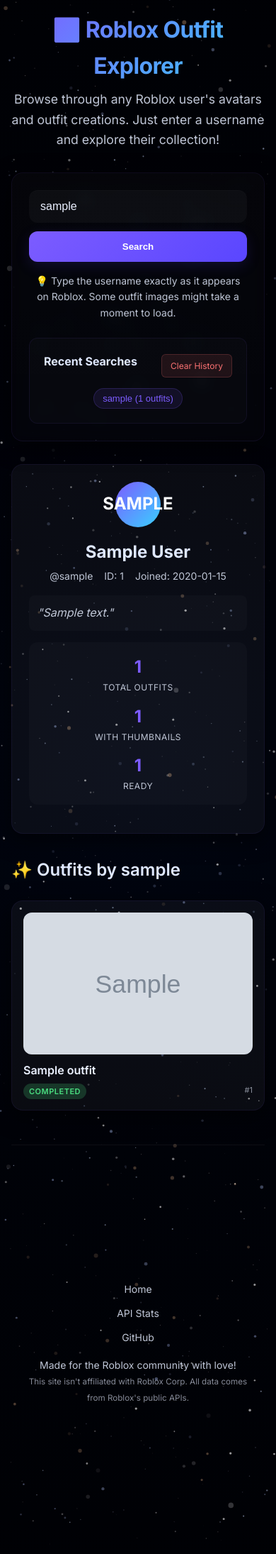
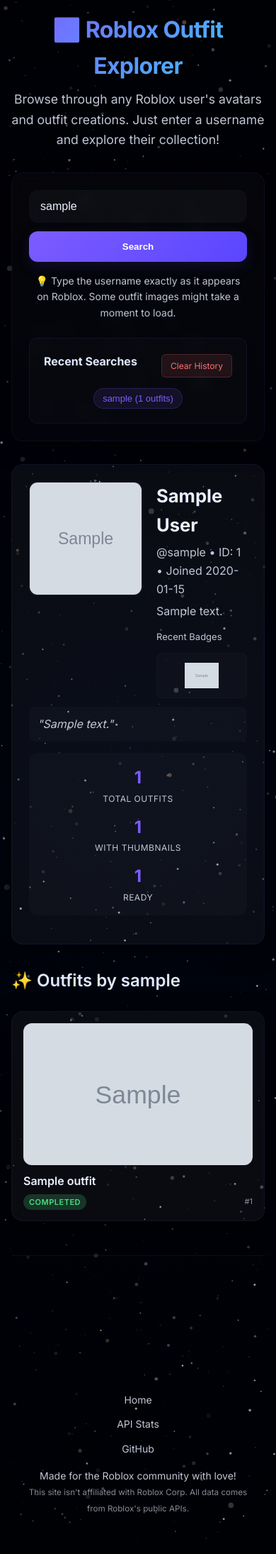
Before and after one commit to hiitsmedave9-cpu/Roblox-avatar-lookup, a Flask app: template templates/index.html in a window 390 px wide. Shown: the whole page at 71% size. Run offline with Flask 3, Linux system fonts and the light colour scheme; the template is opened without the code that fills it: most values are stand-ins (such as "Sample title", 1, 10 or a date in 2020); grey boxes marked "Sample" are stand-in pictures; some libraries are stand-ins or nearby versions.

Commit message:
another misc upd

```diff
--- a/app.py
+++ b/app.py
@@ -362,6 +362,73 @@
         'outfit_count': outfit_count
     })
 
+
+def get_avatar_thumbnail(user_id, size="420x420"):
+    """Fetch a user's current avatar thumbnail from Roblox thumbnails API."""
+    if not user_id:
+        return None
+
+    url = f"https://thumbnails.roblox.com/v1/users/avatar?userIds={user_id}&size={size}&format=Png&isCircular=false"
+    resp = make_request_with_retry(url, headers=HEADERS)
+    if not resp:
+        return None
+    try:
+        data = resp.json().get('data', [])
+        if data and isinstance(data, list):
+            return data[0].get('imageUrl')
+    except Exception:
+        pass
+    return None
+
+
+def fetch_user_badges(user_id, limit=12):
+    """Fetch recent badges for a user. Returns a list of dicts with id and name when available."""
+    if not user_id:
+        return []
+    url = f"https://badges.roblox.com/v1/users/{user_id}/badges?limit={limit}"
+    resp = make_request_with_retry(url, headers=HEADERS)
+    badges = []
+    if not resp:
+        return badges
+    try:
+        data = resp.json().get('data', [])
+        badge_ids = []
+        for item in data:
+            # API variants may return different fields; be defensive
+            bid = item.get('id') or item.get('badgeId') or item.get('badgeTemplateId')
+            name = item.get('name') or item.get('title') or item.get('displayName') or ''
+            desc = item.get('description') or ''
+            # optional fields that may point to a place or universe
+            place = item.get('placeId') or item.get('gameId') or item.get('rootPlaceId') or item.get('universeId')
+            badges.append({
+                'id': bid,
+                'name': name,
+                'description': desc,
+                'place': place,
+                'image': None
+            })
+            if bid:
+                badge_ids.append(str(bid))
+
+        # Fetch badge thumbnails in bulk (if any badge ids)
+        if badge_ids:
+            try:
+                ids_csv = ",".join(badge_ids)
+                thumb_url = f"https://thumbnails.roblox.com/v1/badges?badgeIds={ids_csv}&size=150x150"
+                t_resp = make_request_with_retry(thumb_url, headers=HEADERS)
+                if t_resp:
+                    tdata = t_resp.json().get('data', [])
+                    thumb_map = {str(item.get('targetId')): item.get('imageUrl') for item in tdata}
+                    for b in badges:
+                        bid = str(b.get('id')) if b.get('id') is not None else None
+                        if bid and bid in thumb_map:
+                            b['image'] = thumb_map[bid]
+            except Exception:
+                pass
+    except Exception as e:
+        logger.debug(f"Failed to parse badges: {e}")
+    return badges
+
 # ---- Flask Routes ----
 @app.route("/", methods=["GET", "POST"])
 def index():
@@ -485,10 +552,16 @@
         })
 
     # Cache the results
+    # Fetch current avatar thumbnail and recent badges to enrich profile
+    avatar_url = get_avatar_thumbnail(user_info.get("id"), size="420x420")
+    badges = fetch_user_badges(user_info.get("id"), limit=12)
+
     result_data = {
         'username': user_info["username"],
         'user_info': user_info,
-        'display_outfits': display_outfits
+        'display_outfits': display_outfits,
+        'avatar_url': avatar_url,
+        'badges': badges
     }
     set_cached_data(username, result_data)
     add_to_search_history(username, user_info, len(display_outfits))
@@ -499,6 +572,8 @@
                          username=user_info["username"],
                          user_info=user_info,
                          outfits=display_outfits,
+                         avatar_url=avatar_url,
+                         badges=badges,
                          message=success_message,
                          message_type="success",
                          recent_searches=session.get('recent_searches', []))
@@ -515,6 +590,44 @@
         "uptime": "Unknown",  # Would need startup time tracking
         "rate_limits_active": len(rate_limit_cache)
     })
+
+
+@app.route('/api/badge/<int:badge_id>')
+def api_badge_detail(badge_id):
+    """Return badge metadata and associated game/universe info when possible."""
+    try:
+        # Fetch badge details
+        url = f"https://badges.roblox.com/v1/badges/{badge_id}"
+        resp = make_request_with_retry(url, headers=HEADERS)
+        badge = {}
+        if resp:
+            badge = resp.json()
+
+        # Attempt to find an associated place/universe id from badge or via search
+        place_id = badge.get('placeId') or badge.get('rootPlaceId') or badge.get('gameId') or badge.get('universeId')
+        game = None
+        if place_id:
+            try:
+                # Get basic game info from the universe/places API
+                game_url = f"https://games.roblox.com/v1/games/multiget-place-details?placeIds={place_id}"
+                gresp = make_request_with_retry(game_url, headers=HEADERS)
+                if gresp:
+                    gdata = gresp.json().get('data', [])
+                    if gdata:
+                        gd = gdata[0]
+                        game = {
+                            'id': gd.get('placeId') or place_id,
+                            'name': gd.get('name') or gd.get('universeName') or '',
+                            'playing': gd.get('playing') or gd.get('visitors') or 0,
+                            'url': f"https://www.roblox.com/games/{gd.get('universeId') or gd.get('placeId')}"
+                        }
+            except Exception:
+                game = None
+
+        return jsonify({ 'badge': badge or {}, 'game': game })
+    except Exception as e:
+        logger.error(f"Error in /api/badge/{badge_id}: {e}")
+        return jsonify({'error': 'failed'}), 500
 
 
 @app.route('/log_click', methods=['POST'])
--- a/templates/index.html
+++ b/templates/index.html
@@ -51,51 +51,6 @@
       inset: 0;
       z-index: 0;
       display: block;
-    }
-
-    /* Decorative star-pattern layer using the boykisser cat image */
-    .cat-star-bg {
-      position: fixed;
-      inset: 0;
-      z-index: 0;
-      pointer-events: none;
-      display: flex;
-      align-items: center;
-      justify-content: center;
-      overflow: visible;
-      opacity: 0.18; /* make constellation more visible */
-    }
-
-    .cat-star {
-      position: relative;
-      width: 900px;
-      height: 900px;
-      transform: translateZ(0);
-      display: flex;
-      align-items: center;
-      justify-content: center;
-    }
-
-    .cat-star img {
-      width: 100%;
-      height: 100%;
-      object-fit: contain;
-      filter: drop-shadow(0 6px 18px rgba(0,0,0,0.6)) saturate(0.85) contrast(1.05);
-      opacity: 0.9;
-      display: block;
-    }
-
-    /* gentle pulse on the constellation to make it feel alive */
-    .cat-star img { animation: constellPulse 6s ease-in-out infinite; }
-    @keyframes constellPulse { 0%,100%{opacity:0.16}50%{opacity:0.22} }
-
-    /* Make it responsive and less intrusive on small screens */
-    @media (max-width: 900px) {
-      .cat-star { width: 600px; height: 600px; }
-    }
-
-    @media (max-width: 480px) {
-      .cat-star { display: none; }
     }
 
     .container {
@@ -240,6 +195,69 @@
       border: 1px solid var(--border);
       box-shadow: var(--shadow);
     }
+
+    /* Rich profile enhancements */
+    .profile-grid {
+      display: grid;
+      grid-template-columns: 160px 1fr;
+      gap: 20px;
+      align-items: start;
+    }
+
+    .profile-avatar {
+      width: 160px;
+      height: 160px;
+      border-radius: 12px;
+      overflow: hidden;
+      background: linear-gradient(135deg, rgba(124,92,255,0.12), rgba(57,208,255,0.04));
+      display: flex;
+      align-items: center;
+      justify-content: center;
+      border: 1px solid rgba(255,255,255,0.04);
+    }
+
+    .profile-avatar img { width: 100%; height: 100%; object-fit: cover; display:block; }
+
+    .profile-meta h2 { margin: 0 0 6px; font-size: 1.6rem; }
+    .profile-meta p.meta { margin: 6px 0; color: var(--muted); }
+
+    .badges-grid {
+      display: grid;
+      grid-template-columns: repeat(auto-fill, minmax(64px, 1fr));
+      gap: 8px;
+      margin-top: 12px;
+    }
+
+    .badge-item {
+      background: rgba(255,255,255,0.02);
+      border-radius: 8px;
+      padding: 8px;
+      height: 64px;
+      display:flex;
+      align-items:center;
+      justify-content:center;
+      font-size: 12px;
+      color: var(--text-secondary);
+      border: 1px solid rgba(255,255,255,0.02);
+    }
+
+    .badge-item img { max-width: 48px; max-height: 48px; display:block; }
+
+    /* Simple modal for badge/game viewer */
+    .modal-backdrop { position: fixed; inset:0; background: rgba(0,0,0,0.6); display:none; align-items:center; justify-content:center; z-index: 9999; }
+    .modal { background: linear-gradient(180deg, #07111a, #0a1220); border-radius: 12px; padding: 20px; width: 560px; max-width: 92%; color: var(--text-primary); box-shadow: var(--shadow); border: 1px solid var(--border); }
+    .modal h3 { margin: 0 0 8px; }
+    .modal .game-meta { display:flex; gap:12px; align-items:center; }
+    .modal .game-meta .cover { width:120px; height:68px; background: rgba(255,255,255,0.03); border-radius:6px; display:inline-block; }
+    .modal .game-stats { margin-left:8px; }
+    .modal .actions { margin-top:12px; display:flex; gap:8px; }
+    .btn-ghost { background: transparent; color: var(--accent-2); border:1px solid rgba(124,92,255,0.08); padding:8px 12px; border-radius:8px; cursor:pointer; }
+
+  /* Tooltip for badges */
+  .badge-item { position: relative; cursor: pointer; }
+  .badge-item .tooltip { position: absolute; bottom: 100%; left: 50%; transform: translateX(-50%) translateY(-10px); background: rgba(10,16,26,0.95); color: var(--text-primary); padding:6px 8px; border-radius:6px; font-size:12px; white-space:nowrap; opacity:0; pointer-events:none; transition: opacity 0.18s ease, transform 0.18s ease; border: 1px solid rgba(255,255,255,0.04); }
+  .badge-item:hover .tooltip { opacity: 1; transform: translateX(-50%) translateY(-14px); }
+  .badge-item .tooltip .from-game { display:block; font-size:11px; color:var(--muted); margin-top:4px; }
 
     .user-header {
       display: flex;
@@ -677,13 +695,7 @@
 <body>
   <canvas id="bgCanvas" aria-hidden="true"></canvas>
 
-  <!-- Decorative starburst of the boykisser cat (subtle background) -->
-  <div class="cat-star-bg" aria-hidden="true">
-    <div class="cat-star">
-      <!-- Single composed SVG showing the constellation -->
-      <img src="/static/boykisser-cat.svg" alt="" style="width:100%;height:100%;object-fit:contain;" />
-    </div>
-  </div>
+  <!-- boykisser SVG background removed -->
 
   <div class="container">
     <header class="header">
@@ -740,24 +752,51 @@
 
     {% if user_info %}
     <section class="user-profile">
-      <div class="user-header">
-        <div class="user-avatar">
-          {% if user_info.username %}{{ user_info.username[0].upper() }}{% else %}?{% endif %}
+      <div class="profile-grid">
+        <div class="profile-avatar">
+          {% if avatar_url %}
+            <img src="{{ avatar_url }}" alt="{{ user_info.username }} avatar" />
+          {% else %}
+            <div class="user-avatar">
+              {% if user_info.username %}{{ user_info.username[0].upper() }}{% else %}?{% endif %}
+            </div>
+          {% endif %}
         </div>
-        <div class="user-info">
+
+        <div class="profile-meta">
           <h2>
             {% if user_info.displayName %}{{ user_info.displayName }}{% else %}{{ user_info.username }}{% endif %}
             {% if user_info.hasVerifiedBadge %}
             <span style="color: var(--success); font-size: 0.8em;">✓</span>
             {% endif %}
           </h2>
-          <div class="user-meta">
-            <span>@{{ user_info.username }}</span>
-            <span>ID: {{ user_info.id }}</span>
-            {% if user_info.created %}
-            <span>Joined: {{ user_info.created[:10] }}</span>
-            {% endif %}
-          </div>
+          <p class="meta">@{{ user_info.username }} • ID: {{ user_info.id }}{% if user_info.created %} • Joined {{ user_info.created[:10] }}{% endif %}</p>
+
+          {% if user_info.description %}
+            <p class="meta">{{ user_info.description }}</p>
+          {% endif %}
+
+          {% if badges %}
+            <div style="margin-top:12px;font-size:13px;color:var(--muted);">Recent Badges</div>
+            <div class="badges-grid">
+              {% for b in badges %}
+                <div class="badge-item" data-badge-id="{{ b.id }}">
+                  {% if b.image %}
+                    <img src="{{ b.image }}" alt="{{ b.name }}" />
+                  {% else %}
+                    <div style="font-size:12px;color:var(--text-secondary);">{{ b.name if b.name else 'Badge' }}</div>
+                  {% endif %}
+                  <div class="tooltip">
+                    {{ b.name if b.name else 'Badge' }}
+                    {% if b.place %}
+                      <span class="from-game">From game #{{ b.place }}</span>
+                    {% endif %}
+                    <span class="from-game">Click to view game info</span>
+                  </div>
+                </div>
+              {% endfor %}
+            </div>
+          {% endif %}
         </div>
       </div>
 
@@ -855,6 +894,25 @@
         <small style="opacity: 0.7;">This site isn't affiliated with Roblox Corp. All data comes from Roblox's public APIs.</small>
       </p>
     </footer>
+  </div>
+
+  <!-- Badge/Game modal -->
+  <div id="modalBackdrop" class="modal-backdrop" role="dialog" aria-hidden="true">
+    <div class="modal" role="document" id="badgeModal">
+      <h3 id="modalTitle">Badge</h3>
+      <div class="game-meta">
+        <div class="cover" id="modalCover"></div>
+        <div class="game-stats">
+          <div id="modalGameName" style="font-weight:600"></div>
+          <div id="modalGamePlayers" style="color:var(--muted);font-size:13px"></div>
+        </div>
+      </div>
+      <div id="modalDesc" style="margin-top:10px;color:var(--text-secondary)"></div>
+      <div class="actions">
+        <a id="modalPlayLink" class="btn-ghost" target="_blank" rel="noopener">Open Game</a>
+        <button class="btn-ghost" id="modalClose">Close</button>
+      </div>
+    </div>
   </div>
 
   <script>
@@ -1025,6 +1083,60 @@
       // Only attach in non-production debugless mode? Always attach small logger by default
       document.addEventListener('click', sendClick, {passive: true});
     })();
+
+  // Badge modal logic
+  (function(){
+    function qs(sel){ return document.querySelector(sel); }
+    function qsa(sel){ return Array.from(document.querySelectorAll(sel)); }
+
+    const backdrop = qs('#modalBackdrop');
+    const modal = qs('#badgeModal');
+    const modalTitle = qs('#modalTitle');
+    const modalGameName = qs('#modalGameName');
+    const modalGamePlayers = qs('#modalGamePlayers');
+    const modalDesc = qs('#modalDesc');
+    const modalPlayLink = qs('#modalPlayLink');
+    const modalClose = qs('#modalClose');
+
+    function openModal(){ backdrop.style.display='flex'; backdrop.setAttribute('aria-hidden','false'); }
+    function closeModal(){ backdrop.style.display='none'; backdrop.setAttribute('aria-hidden','true'); }
+
+    modalClose.addEventListener('click', closeModal);
+    backdrop.addEventListener('click', function(e){ if(e.target===backdrop) closeModal(); });
+
+    // Attach click handlers to badge items (live)
+    document.addEventListener('click', function(e){
+      const target = e.target.closest('.badge-item');
+      if(!target) return;
+      const badgeId = target.getAttribute('data-badge-id');
+      if(!badgeId) return;
+      // fetch badge detail
+      fetch(`/api/badge/${badgeId}`).then(r=>r.json()).then(json=>{
+        const badge = json.badge || {};
+        const game = json.game || null;
+        modalTitle.textContent = badge.name || ('Badge ' + badgeId);
+        modalDesc.textContent = badge.description || '';
+        if(game){
+          modalGameName.textContent = game.name || 'Game';
+          modalGamePlayers.textContent = `Players: ${game.playing || 0}`;
+          modalPlayLink.href = game.url || '#';
+          modalPlayLink.style.display = '';
+        } else {
+          modalGameName.textContent = 'No associated game';
+          modalGamePlayers.textContent = '';
+          modalPlayLink.style.display = 'none';
+        }
+        openModal();
+      }).catch(()=>{
+        modalTitle.textContent = 'Badge';
+        modalDesc.textContent = 'Failed to load details.';
+        modalGameName.textContent = '';
+        modalGamePlayers.textContent = '';
+        modalPlayLink.style.display = 'none';
+        openModal();
+      });
+    });
+  })();
 
     function drawDeepSpaceBackground() {
       // Create deep space gradient
```
Also changed, not shown: static/boykisser-cat.svg (deleted).
